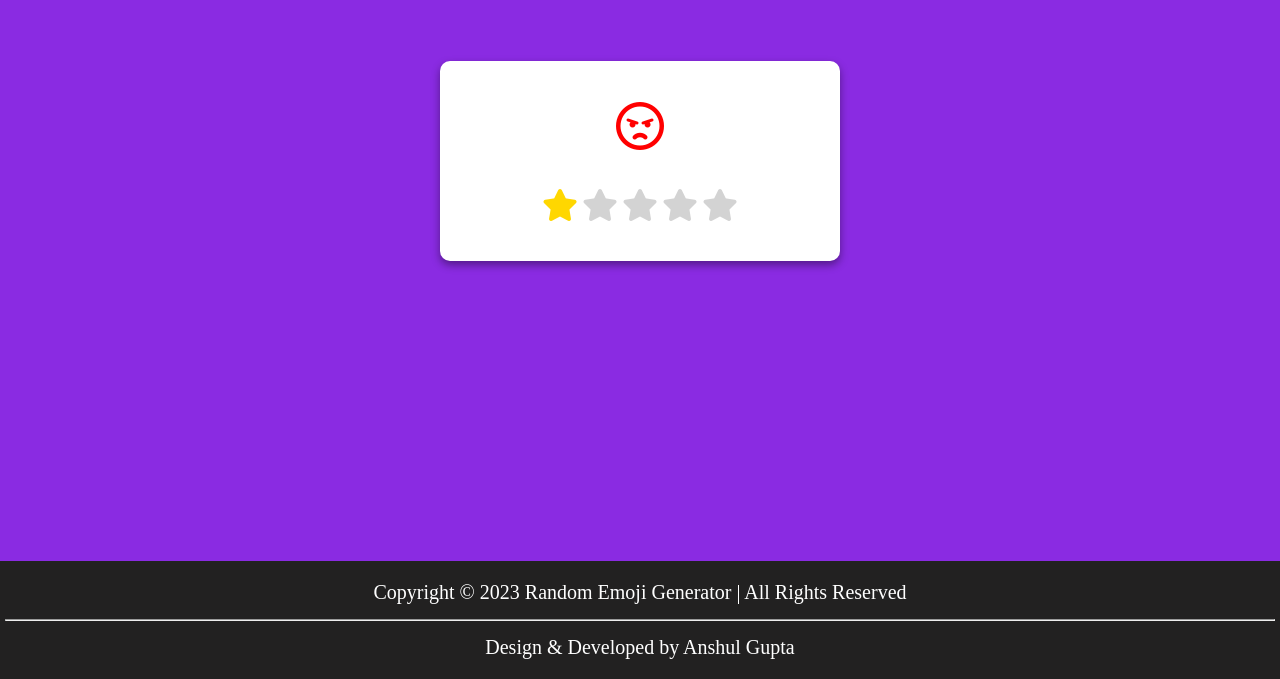
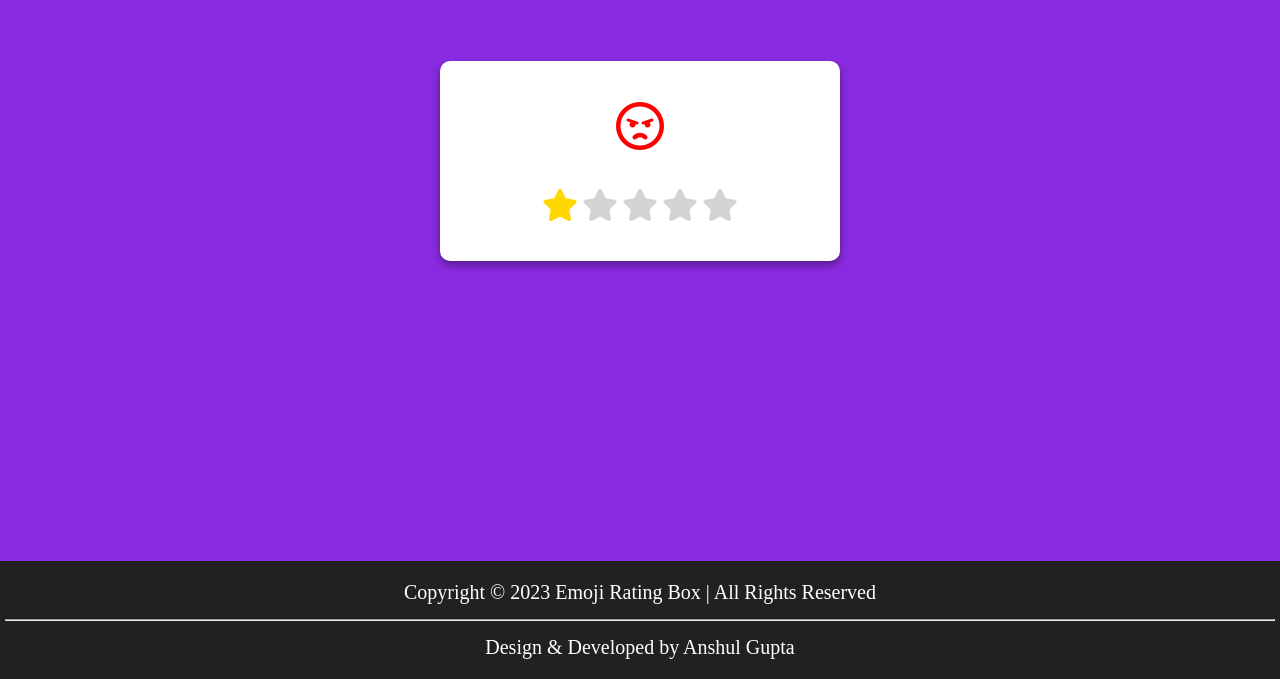
Before and after one commit to anshulgupta48/Amazing-JavaScript-Projects, a plain HTML site: page projects/emoji-rating-box/index.html in a window 1280 px wide. Shown: the part 239-918 px from the top of the page. Drawn offline with Linux system fonts and the light colour scheme.

Commit message:
Updating Footer Section

```diff
--- a/projects/emoji-rating-box/index.html
+++ b/projects/emoji-rating-box/index.html
@@ -39,7 +39,7 @@
 
         <!-- <======== Footer Section ========> -->
         <div id="footer">
-            <p class="copy">Copyright © 2023 Random Emoji Generator | All Rights Reserved</p>
+            <p class="copy">Copyright © 2023 Emoji Rating Box | All Rights Reserved</p>
             <hr>
             <p class="info">Design &amp; Developed by Anshul Gupta</p>
         </div>
```
